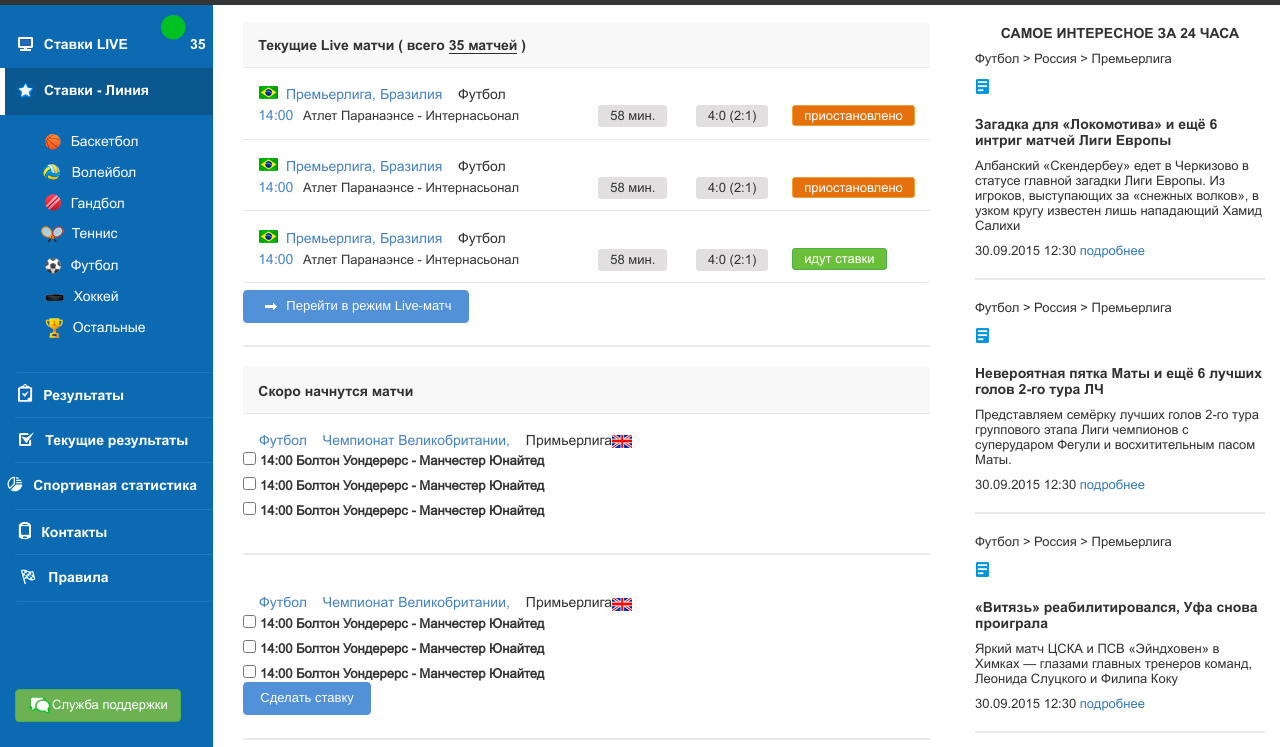
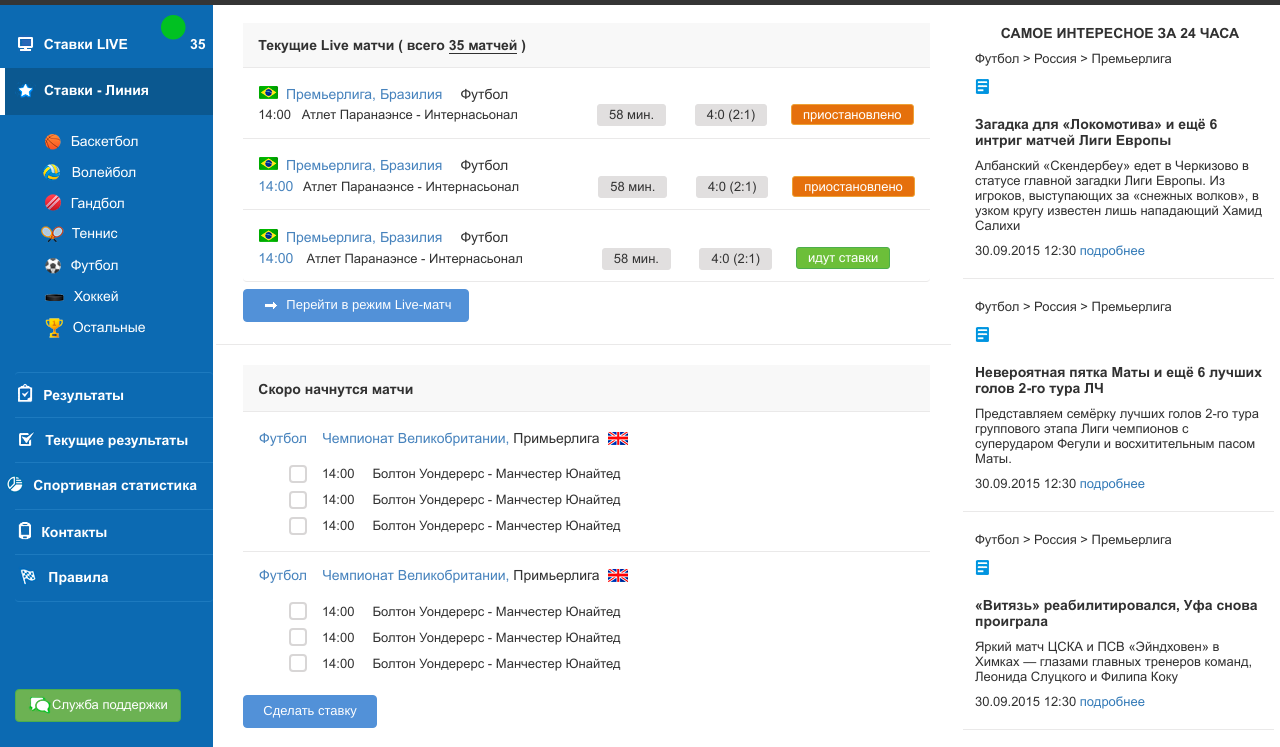
Before and after one commit to Astrea16/Toto, a plain HTML site: page index.html in a window 1280 px wide. Shown: the part 53-800 px from the top of the page. Drawn offline with nearby package versions, Linux system fonts and the light colour scheme.

Commit message:
added spaces prescribed styles(добавлены пробелы прописаны стили)

```diff
--- a/css/style.css
+++ b/css/style.css
@@ -291,8 +291,8 @@ background-color: #449d44;
 	color: #4783bd;
 }
 .col-center li span.game{
+	font-size: 14px;
 	color: #313131;
-	margin-left: 1.8%;
 }
 .col-center li span.time{
 	margin-right: 0.9%;
@@ -352,18 +352,75 @@ margin-left: 3.8%;
 	margin-top: -1%;
 }
 hr{
-	border: 1px solid #eae9e9;
+	width: 107%;
+	margin-left: -4%;
+	border-color: #eae9e9;
 }
 .col-center li.col-bottom h3{
 	margin-top: 12px;
 }
 .col-center ul.list-unstyled li.first{
 	margin-top: 2.7%;
-  margin-left: 2.3%
+  margin-left: 2.3%;
+  margin-bottom: 3%;
 }
-ul.list-unstyled li.first span.football{
-	margin-right: 1.8%;
-}
-ul.list-unstyled li.first span.game{
+li.first span.game{
 	margin-left: -0,1%;
 }
+li.first img{
+	margin-left: -0.3%;
+	margin-top: -0.5%;
+}
+.col-center ul.list-unstyled li{
+	color: #313131;
+}
+.col-center label{
+	font-weight: 200;
+	margin-left: 5.7%;
+}
+.col-center ul.list_2{
+	margin-top: -3.5%;
+}
+li .checkbox label{
+	margin-bottom: -4px;
+}
+li .checkbox{
+	position: relative;
+	padding-left: 3%;
+}
+li .checkbox input[type=checkbox] {
+  display: none;
+}
+li .checkbox label:after {
+	content:'';
+	display:block;
+	height:18px;
+	width:18px;
+	border:2px solid #d8d6d6;
+	border-radius: 4px 4px 4px 4px;
+	-moz-border-radius: 4px 4px 4px 4px;
+	-webkit-border-radius: 4px 4px 4px 4px;
+	position: absolute;
+	top: -12%;
+	left: 6.6%;
+}
+li .checkbox input[type=checkbox]:checked + label:after {
+		content:'\2713';
+		color: #5291d8;
+		text-align: center;
+		font-size: 13px;
+		line-height: 13px;
+    border:2px solid #5291d8;
+     border-radius: 4px 4px 4px 4px;
+		-moz-border-radius: 4px 4px 4px 4px;
+		-webkit-border-radius: 4px 4px 4px 4px;
+}
+hr.hr1{
+	width: 100%;
+	margin-top: 7px;
+	margin-left: 0;
+}
+.col-center a.btn-info2{
+	margin-top: 2%;
+	padding: 6px 19px;
+}
--- a/index.html
+++ b/index.html
@@ -123,15 +123,15 @@
 								<ul class="list-group list-unstyled">
 										<li class="list-group-item col-top">
 										<h3>Текущие Live матчи ( всего <span class="match">35 матчей</span> )</h3></li>
-										<li class="list-group-item"><img src="img/icon15.png" alt="icon"><span>Премьерлига, Бразилия</span><span class="game">  Футбол</span> <br><span class="time">14:00</span>  Атлет Паранаэнсе - Интернасьонал
+										<li class="list-group-item"><img src="img/icon15.png" alt="icon"><span>Премьерлига, Бразилия</span>&nbsp;&nbsp;&nbsp;&nbsp;&nbsp;<span class="game">Футбол</span> <br>14:00 &nbsp;  Атлет Паранаэнсе - Интернасьонал
 										<button type="button" class="btn btn-default btn-xs">58 мин.</button>
 										<button type="button" class="btn btn-default btn-xs score">4:0 (2:1)</button>
 										<button type="button" class="btn btn-warning btn-xs act">приостановлено</button></li>
-										<li class="list-group-item"><img src="img/icon15.png" alt="icon"><span>Премьерлига, Бразилия</span><span class="game">    Футбол</span> <br><span class="time">14:00</span> Атлет Паранаэнсе - Интернасьонал
+										<li class="list-group-item"><img src="img/icon15.png" alt="icon"><span>Премьерлига, Бразилия</span>&nbsp;&nbsp;&nbsp;&nbsp;&nbsp;<span class="game">Футбол</span> <br><span class="time">14:00</span> Атлет Паранаэнсе - Интернасьонал
 										 <button type="button" class="btn btn-default btn-xs">58 мин.</button>
 										 <button type="button" class="btn btn-default btn-xs score">4:0 (2:1)</button>
 										<button type="button" class="btn btn-warning btn-xs act">приостановлено</button></li>
-										<li class="list-group-item"><img src="img/icon15.png" alt="icon"><span>Премьерлига, Бразилия</span><span class="game">    Футбол</span> <br><span class="time">14:00</span> Атлет Паранаэнсе - Интернасьонал
+										<li class="list-group-item"><img src="img/icon15.png" alt="icon"><span>Премьерлига, Бразилия</span>&nbsp;&nbsp;&nbsp;&nbsp;&nbsp;<span class="game">Футбол</span> <br><span class="time">14:00</span>&nbsp; Атлет Паранаэнсе - Интернасьонал
 										<button type="button" class="btn btn-default btn-xs">58 мин.</button>
 										<button type="button" class="btn btn-default btn-xs score">4:0 (2:1)</button>
 										<button type="button" class="btn btn-success btn-xs act">идут ставки</button></li>
@@ -145,36 +145,36 @@
 								<div class="col-lg-12 col-md-12 col-sm-12 col-xs-12">
 								  <ul class="list-unstyled">
 										<li class="list-group-item col-bottom"><h3>Скоро начнутся матчи</h3></li>
-										<li class="first"><span><span class="football">Футбол</span>    Чемпионат Великобритании,</span><span class="game"> Примьерлига</span><img src="img/England.png" alt="icon"></li>
-										<li ><label><input type="checkbox" value="check1">
-											14:00  Болтон Уондерерс - Манчестер Юнайтед
+										<li class="first"><span>Футбол&nbsp;&nbsp;&nbsp;    Чемпионат Великобритании,</span><span class="game"> Примьерлига</span>&nbsp;&nbsp;&nbsp;<img src="img/England.png" alt="icon"></li>
+										<li><div class="checkbox"><input type="checkbox" id="check1" name="check" value="check1" disabled=""><label for="check1">
+											14:00 &nbsp;&nbsp;&nbsp;  Болтон Уондерерс - Манчестер Юнайтед
+										</label></div></li>
+										<li><div class="checkbox"><input type="checkbox" id="check2" name="check" value="check2"><label for="check2">
+											14:00 &nbsp;&nbsp;&nbsp;  Болтон Уондерерс - Манчестер Юнайтед
 										</label></li>
-										<li ><label><input type="checkbox" value="check1">
-											14:00  Болтон Уондерерс - Манчестер Юнайтед
-										</label></li>
-										<li><label><input type="checkbox" value="check1">
-											14:00  Болтон Уондерерс - Манчестер Юнайтед
-										</label></li>
+										<li><div class="checkbox"><input type="checkbox" id="check3" name="check" value="check3"><label for="check3">
+											14:00 &nbsp;&nbsp;&nbsp;  Болтон Уондерерс - Манчестер Юнайтед
+										</label></div></li>
 									</ul>
 								</div>
 							</div>
 
 
-							<div><hr></div>
+							<div><hr class="hr1"></div>
 							<div class="row">
 								<div class="col-lg-12 col-md-12 col-sm-12 col-xs-12">
-									<ul class="list-unstyled">
-										<li class="first"><span><span class="football">Футбол</span>    Чемпионат Великобритании,</span><span class="game"> Примьерлига</span><img src="img/England.png" alt="icon"></li>
-										<li ><label>
-											<input type="checkbox" value="check1">
-											14:00  Болтон Уондерерс - Манчестер Юнайтед
-										</label></li>
-										<li ><label><input type="checkbox" value="check1">
-											14:00  Болтон Уондерерс - Манчестер Юнайтед
-										</label></li>
-										<li><label><input type="checkbox" value="check1">
-											14:00  Болтон Уондерерс - Манчестер Юнайтед
-										</label></li>
+									<ul class="list-unstyled list_2">
+										<li class="first"><span>Футбол&nbsp;&nbsp;&nbsp;    Чемпионат Великобритании,</span><span class="game"> Примьерлига</span>&nbsp;&nbsp;&nbsp;<img src="img/England.png" alt="icon"></li>
+										<li><div class="checkbox">
+											<input type="checkbox" id="check4" name="check" value="check4" disabled=""><label for="check4">
+											14:00 &nbsp;&nbsp;&nbsp; Болтон Уондерерс - Манчестер Юнайтед
+										</label></div></li>
+										<li><div class="checkbox"><input type="checkbox" id="check5" name="check" value="check5"><label for="check5">
+											14:00 &nbsp;&nbsp;&nbsp;  Болтон Уондерерс - Манчестер Юнайтед
+										</label></div></li>
+										<li><div class="checkbox"><input type="checkbox" id="check6" name="check" value="check6"><label for="check6">
+											14:00 &nbsp;&nbsp;&nbsp;  Болтон Уондерерс - Манчестер Юнайтед
+										</label></div></li>
 									</ul>
 								<a href="#" class="btn btn-info btn-info2" >Сделать ставку</a>
 								</div>
@@ -221,6 +221,7 @@
 								<div class="col-lg-1 col-md-1 col-sm-1"></div>
 							</div>
 						</div>
+
 						<div class="col-lg-3 col-md-3 col-sm-3">
 							<h3 class="text-center">САМОЕ ИНТЕРЕСНОЕ ЗА 24 ЧАСА</h3>
 							<div class="news1">
```
